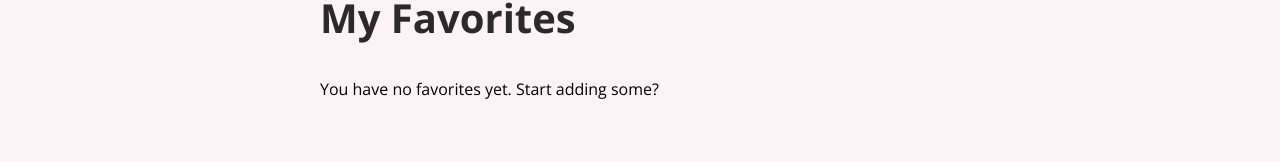
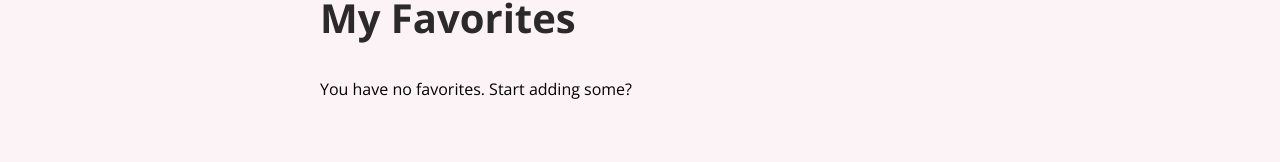
Before and after one commit to khowellmobile/Learning-React.js, a React (Create React App) app: page /favorites in a window 1280 px wide. Shown: the part 138-300 px from the top of the page. Built offline with nearby package versions, Linux system fonts and the light colour scheme.

Commit message:
Testing commit with new repo name

```diff
--- a/src/pages/Favorites.js
+++ b/src/pages/Favorites.js
@@ -9,7 +9,7 @@ function FavoritesPage() {
   let content;
 
   if (favoritesCtx.totalFavorites === 0) {
-    content = <p>You have no favorites yet. Start adding some?</p>;
+    content = <p>You have no favorites. Start adding some?</p>;
   } else {
     content = <MeetupList meetups={favoritesCtx.favorites} />;
   }
```
